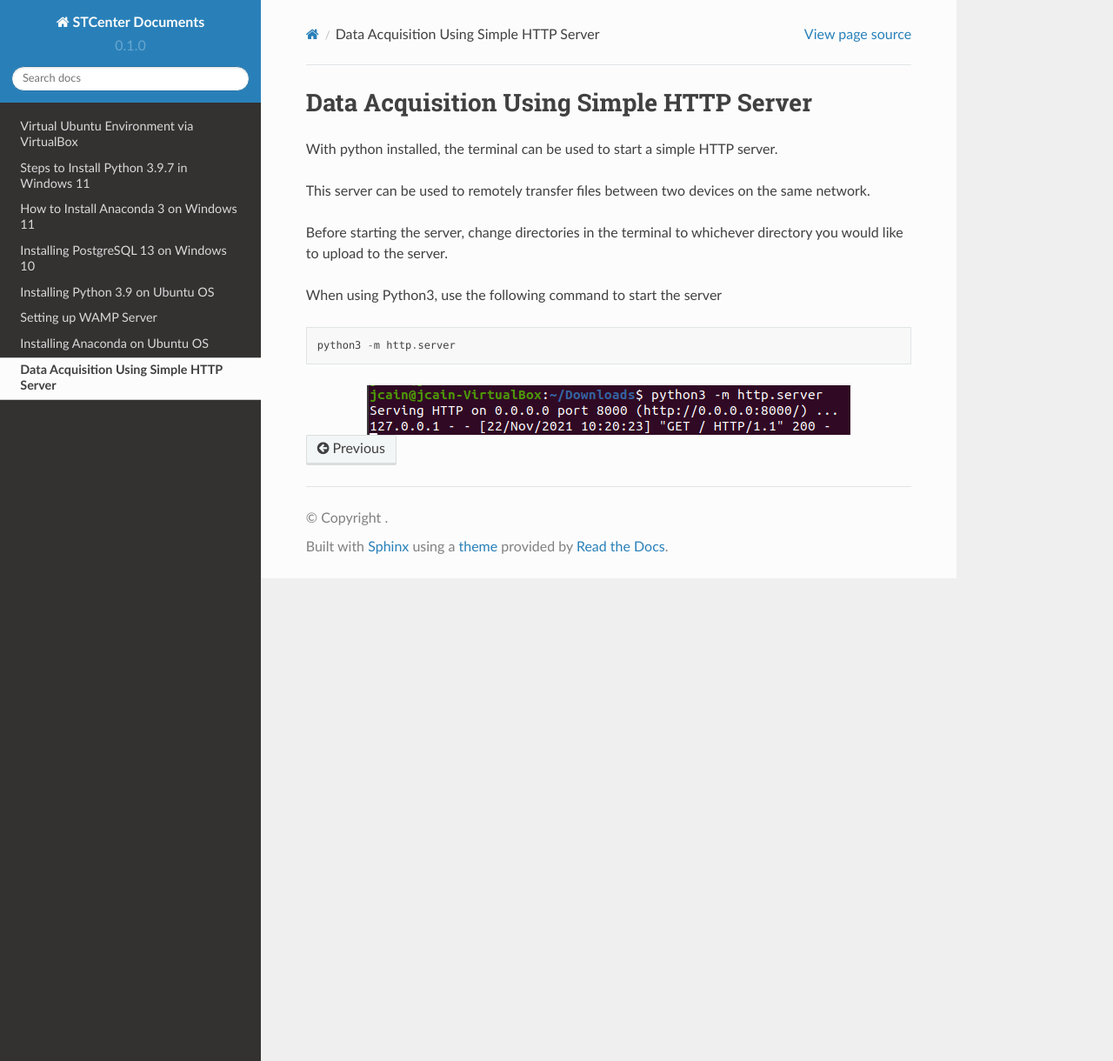
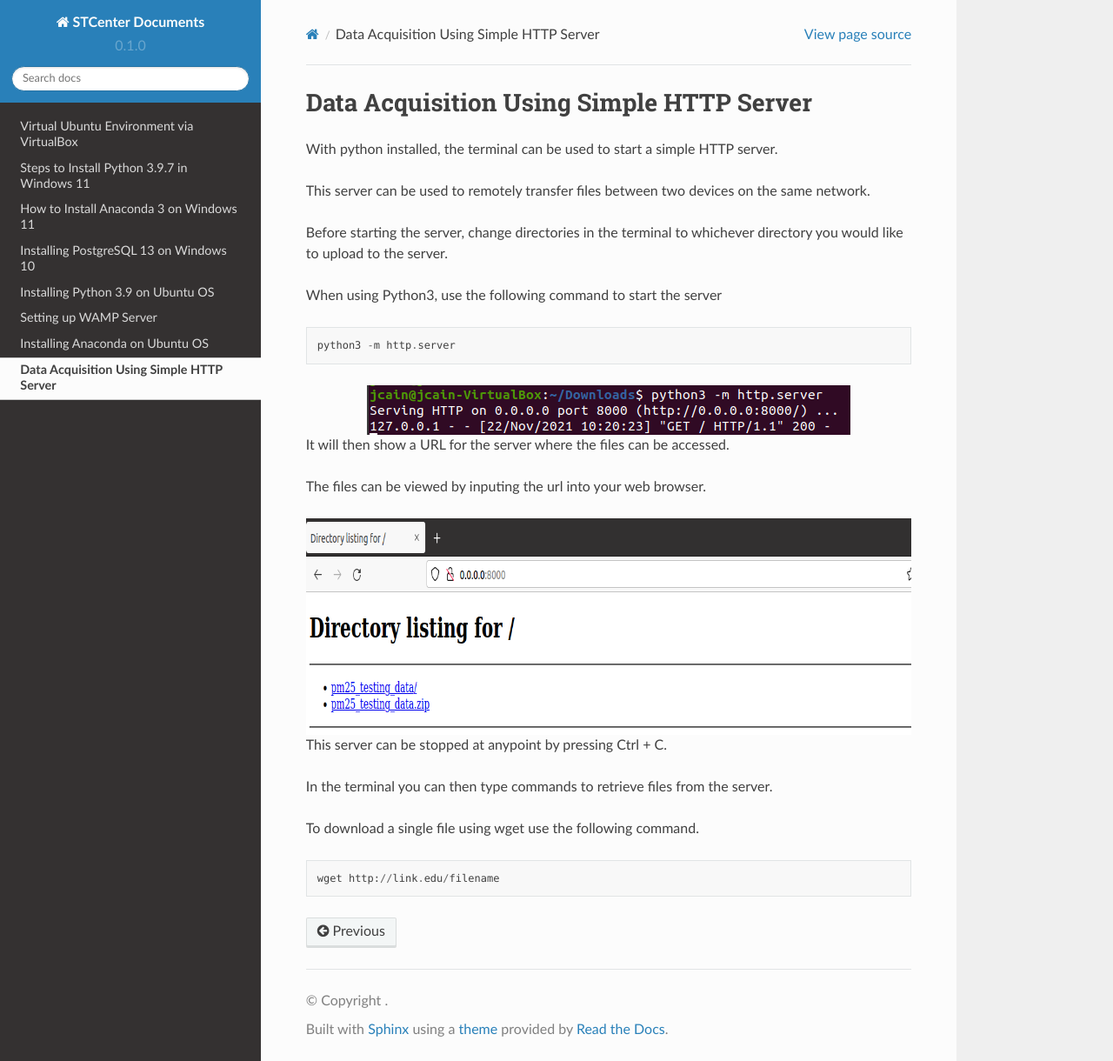
Before and after one commit to stccenter/STCenterDocs, a Sphinx documentation site: the page built from docs/source/dataacquisition_http_server.rst, in a window 1280 px wide and 1220 px high. Shown: the whole window at 87% size. Built offline with Sphinx 7.4.7 and the Read the Docs theme 2.0.0, drawn with Linux system fonts in a browser that asks for light colours.

Commit message:
Update dataacquisition_http_server.rst

```diff
--- a/docs/source/dataacquisition_http_server.rst
+++ b/docs/source/dataacquisition_http_server.rst
@@ -19,3 +19,25 @@ Data Acquisition Using Simple HTTP Server
     :align: center
     :height: 57px
     :alt: Starting server command line image
+
+
+| It will then show a URL for the server where the files can be accessed.
+|
+| The files can be viewed by inputing the url into your web browser.
+
+.. image:: ../images/image3.png
+    :width: 1121px
+    :align: center
+    :height: 249px
+    :alt: Starting server command line image
+
+
+| This server can be stopped at anypoint by pressing Ctrl + C.
+|
+| In the terminal you can then type commands to retrieve files from the server.
+|
+| To download a single file using wget use the following command.
+
+.. code-block::
+
+        wget http://link.edu/filename
```
